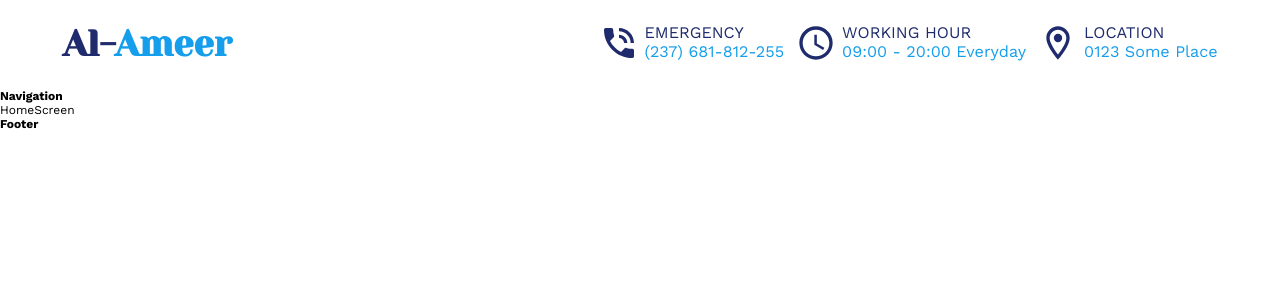
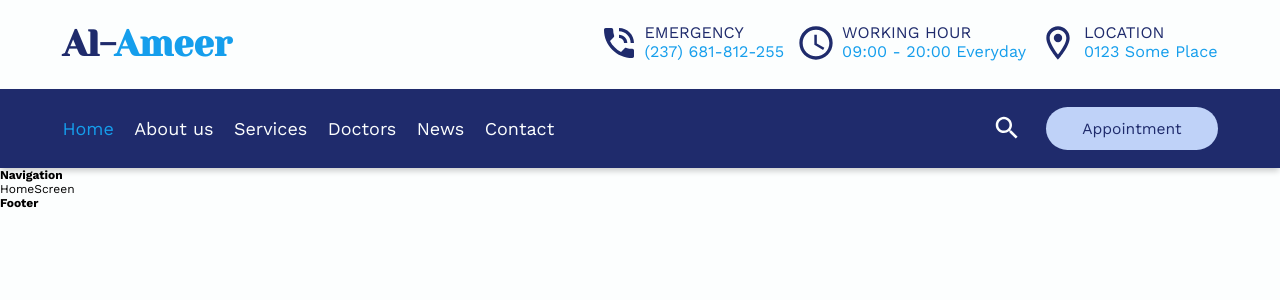
Before and after one commit to dovecancode/al-ameer, a React (Vite) app: page / in a window 1280 px wide. Shown: the top 300 px of the page. Built offline with nearby package versions, Linux system fonts and the light colour scheme.

Commit message:
#19 update codes in Data.jsx and index.css. finished the navbar

```diff
--- a/src/App.jsx
+++ b/src/App.jsx
@@ -1,7 +1,8 @@
 import AcUnitIcon from '@mui/icons-material/AcUnit'
 import { Typography } from '@mui/material'
 import { FaHome } from 'react-icons/fa'
-import Header from './components/Header/index'
+import Header from './components/Header'
+import Navbar from './components/Navbar'
 import { Outlet } from 'react-router-dom'
 
 function App() {
@@ -9,6 +10,7 @@ function App() {
     <>
       <div>
         <Header />
+        <Navbar />
         <h1>Navigation</h1>
       </div>
 
--- a/src/Data.jsx
+++ b/src/Data.jsx
@@ -22,3 +22,44 @@ export const topMost = [
     info: '0123 Some Place',
   },
 ];
+
+export const pageLinks = [
+  {
+    id: 1,
+    link: '/',
+    text: 'Home',
+  },
+  {
+    id: 2,
+    link: 'about-us',
+    text: 'About us',
+  },
+  {
+    id: 3,
+    link: 'services',
+    text: 'Services',
+  },
+  {
+    id: 4,
+    link: 'doctors',
+    text: 'Doctors',
+  },
+  {
+    id: 5,
+    link: 'news',
+    text: 'News',
+  },
+  {
+    id: 6,
+    link: 'contact',
+    text: 'Contact',
+  },
+];
+
+export const Button = ({ word, type }) => {
+  return (
+    <>
+      <button type={type}>{word}</button>
+    </>
+  );
+};
--- a/src/components/Header/style.css
+++ b/src/components/Header/style.css
@@ -3,11 +3,13 @@
   justify-content: space-between;
   align-items: center;
   margin: 1.9rem 5.2rem;
+  opacity: 1;
 }
 
-.topMostLogo, .secondWord {
+.topMostLogo,
+.secondWord {
   font-family: 'Yeseva One';
- color : var(--header-primary-color);
+  color: var(--header-primary-color);
   font-size: 3rem;
 }
 
@@ -15,7 +17,8 @@
   color: var(--header-secondary-color);
 }
 
-.topMostRightContainer, .topMostRightContents {
+.topMostRightContainer,
+.topMostRightContents {
   display: flex;
   color: var(--header-primary-color);
 }
@@ -26,10 +29,11 @@
 }
 
 .topMostRightContents {
- gap: .5rem;
+  gap: 0.5rem;
 }
 
-.topMostText, .topMostInfo {
+.topMostText,
+.topMostInfo {
   font-size: 1.35rem;
 }
 
@@ -37,18 +41,29 @@
   color: var(--header-secondary-color);
 }
 
-@media (max-width: 768px) {
+@media (max-width: 1024px) {
   html {
-  font-size: 50%;
+    font-size: 75%;
   }
 }
 
-@media (max-width: 425px) {
- .topMostLogo, .secondWord {
-  display: none;
+@media (max-width: 768px) {
+html {
+ font-size: 50%
+}
+
+  .topMostRightContainer {
+    margin: 0 auto;
   }
 
   .topMostRightContents {
     margin: 0 auto;
   }
 }
+
+@media (max-width: 425px) {
+   .topMostLogo,
+  .secondWord {
+    display: none;
+  }
+}
--- a/src/components/Navbar/index.jsx
+++ b/src/components/Navbar/index.jsx
@@ -0,0 +1,99 @@
+import React, { useState, useEffect } from 'react';
+import SearchIcon from '@mui/icons-material/Search';
+import MenuIcon from '@mui/icons-material/Menu';
+import CloseIcon from '@mui/icons-material/Close';
+import { pageLinks, Button } from '../../Data';
+import { NavLink, Link } from 'react-router-dom';
+import '../Navbar/style.css';
+
+function Navbar() {
+  const [scrolling, setScrolling] = useState(false);
+  const [isMenuOpen, setIsMenuOpen] = useState(false);
+
+  useEffect(() => {
+    const handleScroll = () => {
+      if (window.scrollY > 0) {
+        setScrolling(true);
+        setIsMenuOpen(false);
+      } else {
+        setScrolling(false);
+      }
+    };
+
+    window.addEventListener('scroll', handleScroll);
+
+    return () => {
+      window.removeEventListener('scroll', handleScroll);
+    };
+  }, []);
+
+  const closeMenu = () => {
+    setIsMenuOpen(false);
+  };
+
+  const toggleMenu = () => {
+    setIsMenuOpen(!isMenuOpen);
+  };
+
+  return (
+    <>
+      <nav className={`navbar ${scrolling ? 'scrolled' : ''}`}>
+        <Link to="/" className="activeLogo">
+          <h1 className="first">
+            Al-<span className="second">Ameer</span>
+          </h1>
+        </Link>
+        <div className={`navLink ${isMenuOpen ? 'active' : ''}`}>
+          {pageLinks.map((pageLink) => {
+            const { id, link, text } = pageLink;
+            return (
+              <NavLink key={id} to={link} className="link" onClick={closeMenu}>
+                {text}
+              </NavLink>
+            );
+          })}
+          <Link
+            to="appointment"
+            className="appointmentBtnActive"
+            onClick={closeMenu}
+          >
+            <Button word="Appointment" />
+          </Link>
+        </div>
+        <div className="navbarBtn">
+          <SearchIcon
+            className="searchIcon"
+            sx={{
+              fontSize: 30,
+              marginRight: 3,
+              color: '#FCFEFE',
+              cursor: 'pointer',
+            }}
+          />
+          <Link to="appointment" className="appointmentBtn">
+            <Button word="Appointment" />
+          </Link>
+        </div>
+        <div className="iconMenu" id="iconMenu" onClick={toggleMenu}>
+          {isMenuOpen ? (
+            <CloseIcon
+              sx={{
+                fontSize: 35,
+                color: '#FCFEFE',
+              }}
+            />
+          ) : (
+            <MenuIcon
+              sx={{
+                fontSize: 35,
+                color: '#FCFEFE',
+              }}
+            />
+          )}
+        </div>
+      </nav>
+    </>
+  );
+}
+
+export default Navbar;
--- a/src/components/Navbar/style.css
+++ b/src/components/Navbar/style.css
@@ -0,0 +1,126 @@
+.activeLogo,
+.iconMenu,
+.appointmentBtnActive {
+  display: none;
+}
+
+.first,
+.second {
+  font-family: 'Yeseva One';
+  color: var(--navbar-secondary-color);
+  font-size: 3rem;
+}
+
+.second {
+  color: var(--navbar-text-color);
+}
+
+.navbar {
+  width: 100%;
+  padding: 1.5rem 5.2rem;
+  background-color: var(--navbar-background);
+  display: flex;
+  justify-content: space-between;
+  align-items: center;
+  z-index: 99;
+  box-shadow: 0px 4px 6px -1px rgba(0, 0, 0, 0.2);
+}
+
+.navbar.scrolled {
+  position: fixed;
+  width: 100%;
+  top: 0;
+  left: 0;
+  box-shadow: 0px 4px 6px -1px rgba(0, 0, 0, 0.2);
+}
+
+.navbar.scrolled .navLink {
+  top: 100%;
+}
+
+.navLink a {
+  font-size: 1.5rem;
+  padding-right: 1.7rem;
+  color: var(--navbar-text-color);
+}
+
+.navLink a:hover,
+.navLink a.active {
+  color: var(--navbar-hover-color);
+}
+
+.navLink.open a {
+  padding: 1.7rem 0;
+}
+
+.navbarBtn {
+  display: flex;
+  justify-content: center;
+  align-items: center;
+}
+
+button {
+  padding: 1rem 3rem;
+  border-radius: 2rem;
+  font-size: 1.3rem;
+  color: var(--button-text-color);
+  background-color: var(--button-background);
+  border: none;
+  cursor: pointer;
+  transition: 0.4s ease;
+}
+
+button:hover {
+  color: #bfd2f8;
+  background-color: #159eec;
+}
+
+@media (max-width: 425px) {
+  .appointmentBtn {
+    display: none;
+  }
+
+  .activeLogo,
+  .iconMenu,
+  .appointmentBtnActive {
+    display: block;
+  }
+
+  .appointmentBtnActive button {
+    font-size: 2rem;
+    color: #fcfefe;
+    background: #1f2b6c;
+    width: 100%;
+  }
+
+  .navbarBtn {
+    position: absolute;
+    right: 9rem;
+  }
+
+  .navLink {
+    position: absolute;
+    top: 24%;
+    left: -100%;
+    width: 100%;
+    padding: 0 15% 4rem;
+    background: #bfd2f8;
+  }
+
+  .navLink.active {
+    left: 0;
+  }
+
+  .navLink .link {
+    display: block;
+    color: #1f2b6c;
+    font-size: 2rem;
+    margin: 3rem 0;
+    text-align: center;
+  }
+
+  .navLink .link.active {
+    font-weight: bold;
+    color: #1f2b6c;
+  }
+}
--- a/src/index.css
+++ b/src/index.css
@@ -2,15 +2,18 @@
 @import url('https://fonts.googleapis.com/css2?family=Work+Sans:wght@100;200;300;400;500;600;700;800;900&display=swap');
 
 :root {
- --main-background : #fff;
+ --main-background : #FCFEFE;
  --main-text-color : #212124;
  --header-primary-color : #1F2B6C;
  --header-secondary-color : #159EEC;
  --footer-background : #1F2B6C;
  --footer-text-color : #BFD2F8;
  --navbar-background : #1F2B6C;
- --navbar-text-color : #fff;
+ --navbar-text-color : #FCFEFE;
+ --navbar-secondary-color : #BFD2F8;
  --navbar-hover-color : #159EEC;
+ --button-text-color : #1F2B6C;
+ --button-background: #BFD2F8;
 }
 
 * {
@@ -18,10 +21,14 @@
   margin: 0;
   padding: 0;
   box-sizing: border-box;
+  text-decoration: none;
+  list-style: none;
+  scroll-behavior: smooth;
   font-size: 12px;
 }
 
 body {
+  background-color: var(--main-background);
   min-height: 100vh;
   display: flex;
   flex-direction: column;
```
Lines whose indentation alone changed are shown as unchanged.
